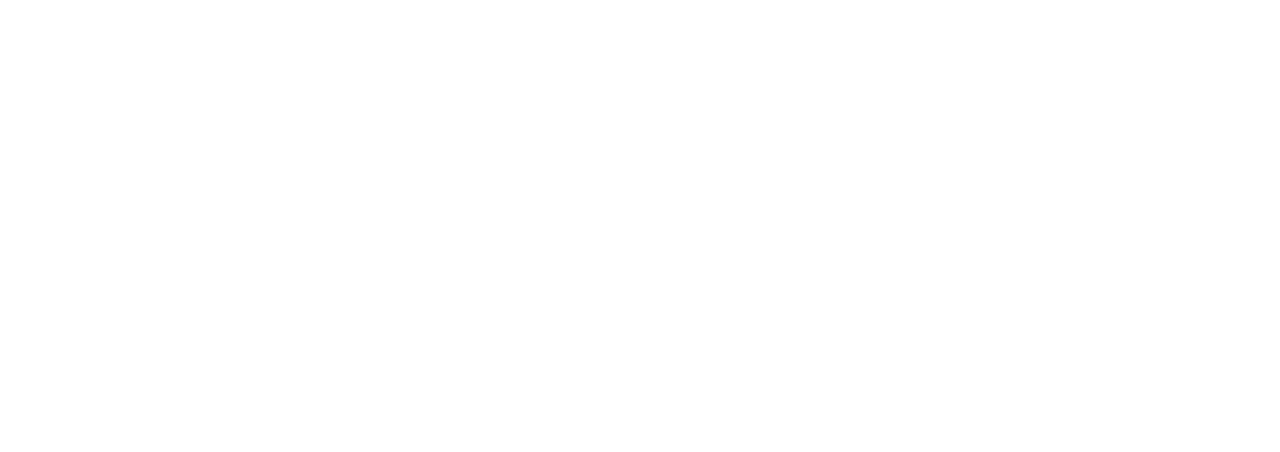
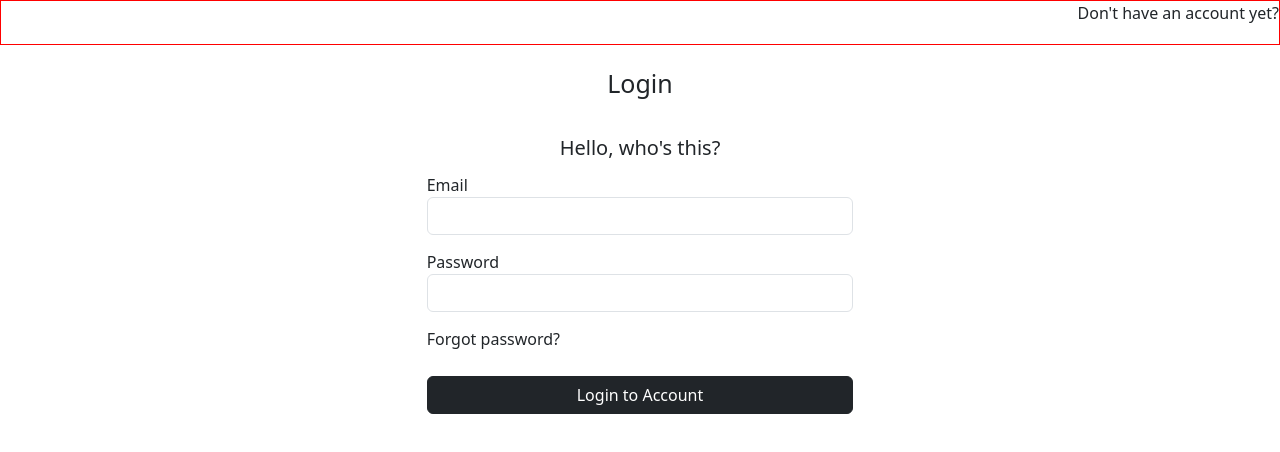
Before and after one commit to alfie-tran/demo-react, a React (Create React App) app: page /login in a window 1280 px wide. Before the commit this address had no page. Shown: the top 452 px of the page. Built offline with nearby package versions, Linux system fonts and the light colour scheme.

Commit message:
design form Login

```diff
--- /dev/null
+++ b/src/components/Auth/Login.js
@@ -0,0 +1,43 @@
+import './Login.scss';
+import { useState } from 'react';
+const Login = (props) => {
+	const [email, setEmail] = useState('');
+	const [password, setPassword] = useState('');
+	const handleLogin = () => {
+		alert('>>> login ');
+	};
+	return (
+		<div className="login-container">
+			<div className="header">Don't have an account yet?</div>
+			<div className="title col-4 mx-auto">Login</div>
+			<div className="Welcome col-4 mx-auto">Hello, who's this?</div>
+			<div className="content-form col-4 mx-auto">
+				<div className="form-group ">
+					<label>Email</label>
+					<input
+						type={'email'}
+						className="form-control"
+						value={email}
+						onChange={(event) => setEmail(event.target.value)}
+					/>
+				</div>
+				<div className="form-group">
+					<label>Password</label>
+					<input
+						type={'password'}
+						className="form-control"
+						value={password}
+						onChange={(event) => setPassword(event.target.value)}
+					/>
+				</div>
+				<span>Forgot password?</span>
+				<div className="">
+					<button type="button" className="btn btn-dark" onClick={() => handleLogin()}>
+						Login to Account
+					</button>
+				</div>
+			</div>
+		</div>
+	);
+};
+export default Login;
--- /dev/null
+++ b/src/components/Auth/Login.scss
@@ -0,0 +1,29 @@
+.login-container {
+	.header {
+		height: 45px;
+		text-align: right;
+
+		border: 1px solid red;
+	}
+	.title {
+		padding: 20px 0;
+		font-size: 25px;
+		text-align: center;
+	}
+	.Welcome {
+		padding: 10px 0;
+		font-size: 20px;
+		text-align: center;
+	}
+	.content-form {
+		display: flex;
+		flex-direction: column;
+		gap: 15px;
+		button {
+			width: 100%;
+			margin-top: 10px;
+		}
+		.form-group {
+		}
+	}
+}
--- a/src/components/Header/Header.js
+++ b/src/components/Header/Header.js
@@ -3,7 +3,13 @@
 import Navbar from 'react-bootstrap/Navbar';
 import NavDropdown from 'react-bootstrap/NavDropdown';
 import { NavLink } from 'react-router-dom'; //Link: thu vien dieu huong nguoi dung
+import { useNavigate } from 'react-router'; //useNavigate: hook dieu huong nguoi dung
 const Header = () => {
+	const navigate = useNavigate();
+	const handleLogin = () => {
+		// alert('me');
+		navigate('/login');
+	};
 	return (
 		<Navbar expand="lg" bg="light">
 			<Container>
@@ -24,7 +30,9 @@
 						</NavLink>
 					</Nav>
 					<Nav>
-						<button className="btn-login">Log in</button>
+						<button className="btn-login" onClick={() => handleLogin()}>
+							Log in
+						</button>
 						<button className="btn-signup">Sign up</button>
 						{/* <NavDropdown title="Settings" id="basic-nav-dropdown">
 								<NavDropdown.Item>Log in</NavDropdown.Item>
--- a/src/index.js
+++ b/src/index.js
@@ -9,9 +9,9 @@
 import User from './components/User/User';
 import Admin from './components/Admin/Admin'; // Import the Admin component
 import HomePage from './components/Home/HomePage';
-
 import DashBoard from './components/Admin/Content/DashBoard';
 import ManageUsers from './components/Admin/Content/ManageUsers';
+import Login from './components/Auth/Login';
 
 const root = ReactDOM.createRoot(document.getElementById('root'));
 root.render(
@@ -28,6 +28,7 @@
 					<Route index element={<DashBoard />} />
 					<Route path="manage-users" element={<ManageUsers />} />
 				</Route>
+				<Route path="/login" element={<Login />}></Route>
 			</Routes>
 		</BrowserRouter>
 		{/* </React.StrictMode> */}
```
